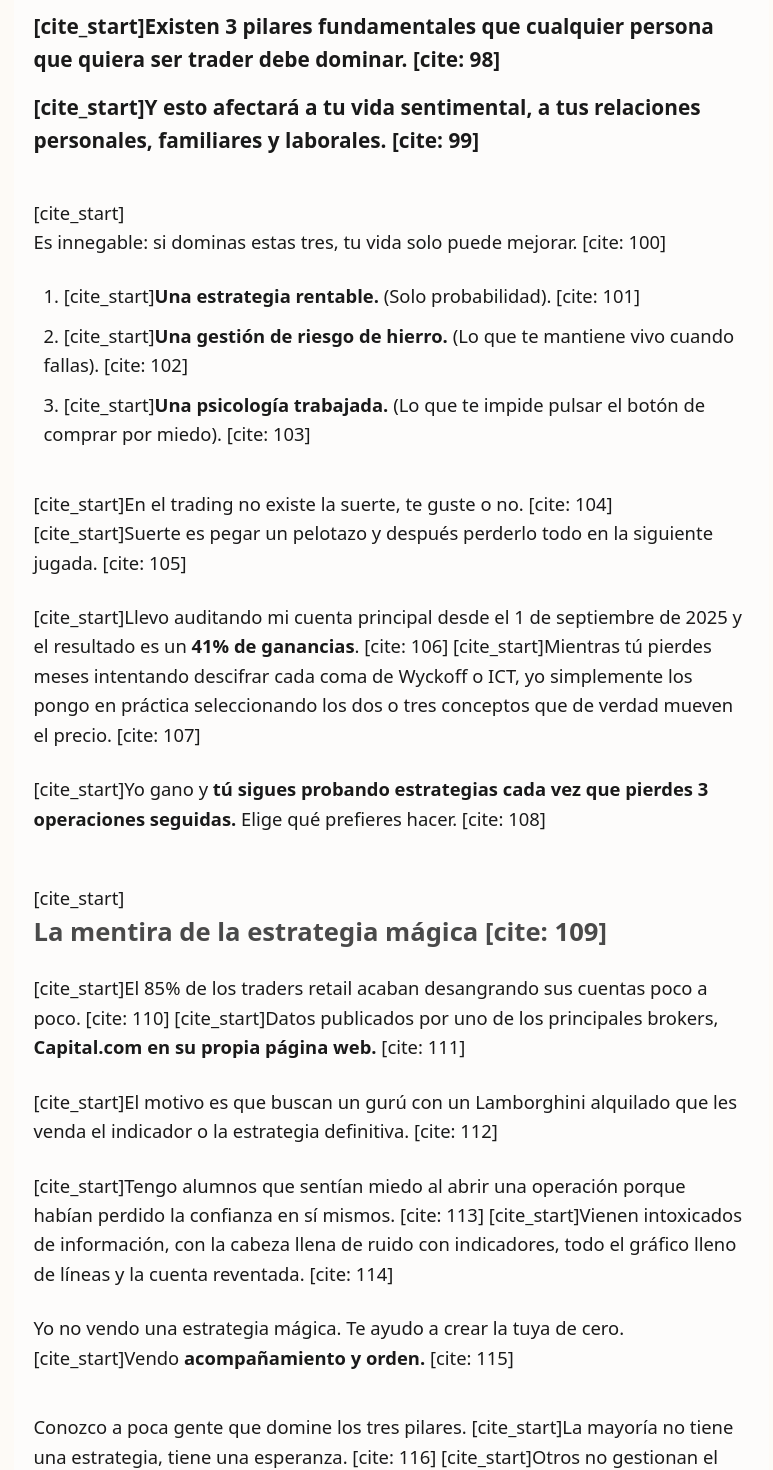
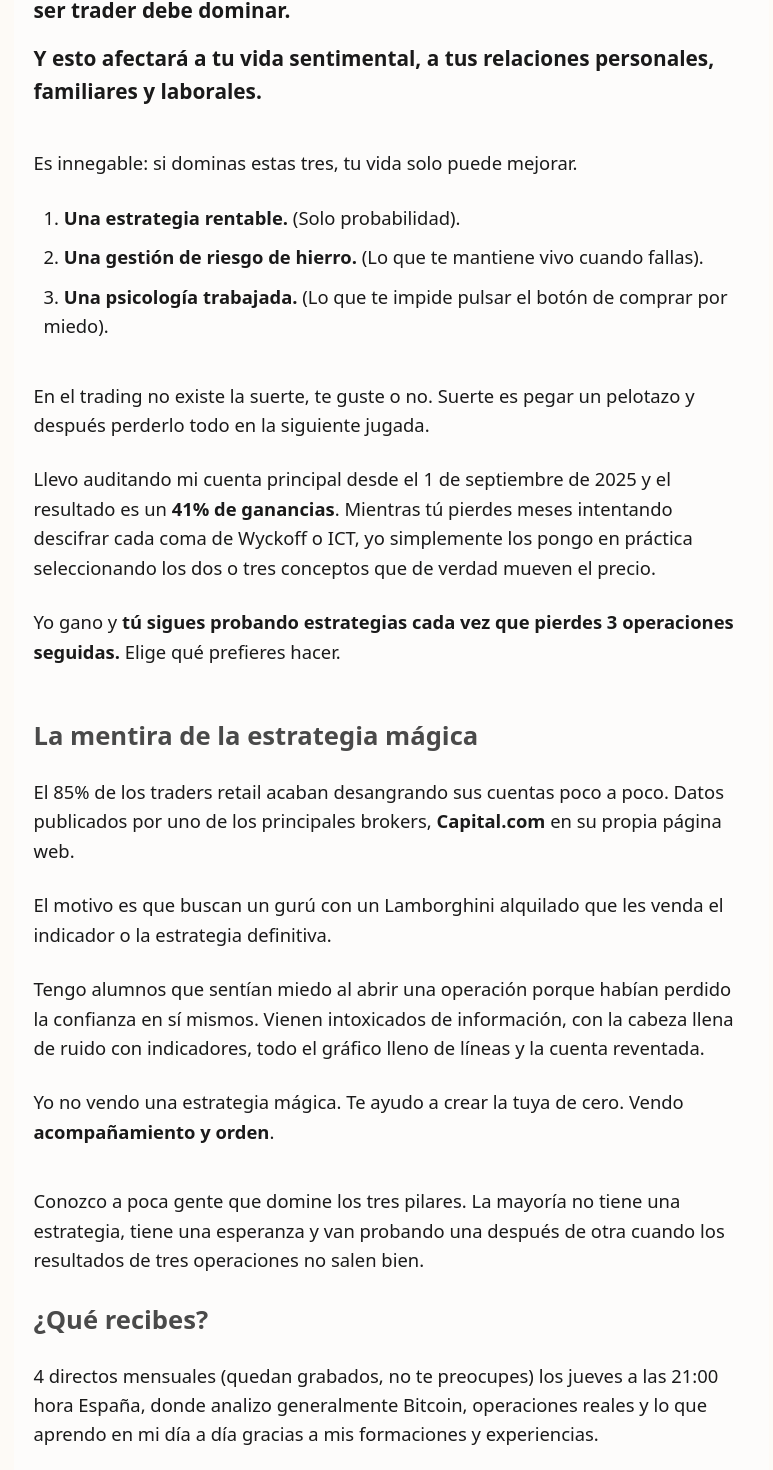
Before and after one commit to Lobosrf/My-web, a Next.js app: page /entrar in a window 1280 px wide. Shown: the part 249-1719 px from the top of the page, without its empty margins (249-1022 px from the left). Built offline with nearby package versions, Linux system fonts and the light colour scheme.

Commit message:
fix: eliminar fondo blanco y etiquetas de citacion

```diff
--- a/app/entrar/page.tsx
+++ b/app/entrar/page.tsx
@@ -3,124 +3,91 @@ import Image from 'next/image';
 export default function EntrarPage() {
     return (
         <main style={{
-            backgroundColor: '#fdfcfb', // Fondo crema único para toda la página
+            backgroundColor: '#fdfcfb',
             minHeight: '100vh',
             color: '#1a1a1a',
             fontFamily: 'system-ui, -apple-system, sans-serif',
             padding: '60px 20px'
         }}>
-            {/* Contenedor con ancho de lectura cómodo (ensanchado un 5%) */}
-            <div style={{ maxWidth: '715px', margin: '0 auto', backgroundColor: 'transparent' }}>
+            <div style={{ maxWidth: '715px', margin: '0 auto' }}>
 
                 <article style={{ lineHeight: '1.6', fontSize: '1.15rem' }}>
 
                     <h1 style={{ fontSize: '2.8rem', fontWeight: '900', marginBottom: '20px', letterSpacing: '-0.04em' }}>
-                        [cite_start]Tres habilidades [cite: 97]
+                        Tres habilidades
                     </h1>
 
                     <p style={{ fontSize: '1.3rem', fontWeight: '700', marginBottom: '15px' }}>
-                        [cite_start]Existen 3 pilares fundamentales que cualquier persona que quiera ser trader debe dominar. [cite: 98]
+                        Existen 3 pilares fundamentales que cualquier persona que quiera ser trader debe dominar.
                     </p>
 
                     <p style={{ fontSize: '1.3rem', fontWeight: '700', marginBottom: '40px' }}>
-                        [cite_start]Y esto afectará a tu vida sentimental, a tus relaciones personales, familiares y laborales. [cite: 99]
+                        Y esto afectará a tu vida sentimental, a tus relaciones personales, familiares y laborales.
                     </p>
 
-                    [cite_start]<p style={{ marginBottom: '25px' }}>Es innegable: si dominas estas tres, tu vida solo puede mejorar. [cite: 100]</p>
+                    <p style={{ marginBottom: '25px' }}>Es innegable: si dominas estas tres, tu vida solo puede mejorar.</p>
 
                     <div style={{ marginBottom: '40px', paddingLeft: '10px' }}>
-                        <p style={{ marginBottom: '10px' }}>1. [cite_start]<strong>Una estrategia rentable.</strong> (Solo probabilidad). [cite: 101]</p>
-                        <p style={{ marginBottom: '10px' }}>2. [cite_start]<strong>Una gestión de riesgo de hierro.</strong> (Lo que te mantiene vivo cuando fallas). [cite: 102]</p>
-                        <p style={{ marginBottom: '10px' }}>3. [cite_start]<strong>Una psicología trabajada.</strong> (Lo que te impide pulsar el botón de comprar por miedo). [cite: 103]</p>
+                        <p style={{ marginBottom: '10px' }}>1. <strong>Una estrategia rentable.</strong> (Solo probabilidad).</p>
+                        <p style={{ marginBottom: '10px' }}>2. <strong>Una gestión de riesgo de hierro.</strong> (Lo que te mantiene vivo cuando fallas).</p>
+                        <p style={{ marginBottom: '10px' }}>3. <strong>Una psicología trabajada.</strong> (Lo que te impide pulsar el botón de comprar por miedo).</p>
                     </div>
 
-                    <p style={{ marginBottom: '25px' }}>
-                        [cite_start]En el trading no existe la suerte, te guste o no. [cite: 104] [cite_start]Suerte es pegar un pelotazo y después perderlo todo en la siguiente jugada. [cite: 105]
-                    </p>
+                    <p style={{ marginBottom: '25px' }}>En el trading no existe la suerte, te guste o no. Suerte es pegar un pelotazo y después perderlo todo en la siguiente jugada.</p>
 
                     <p style={{ marginBottom: '25px' }}>
-                        [cite_start]Llevo auditando mi cuenta principal desde el 1 de septiembre de 2025 y el resultado es un <strong>41% de ganancias</strong>. [cite: 106]
-                        [cite_start]Mientras tú pierdes meses intentando descifrar cada coma de Wyckoff o ICT, yo simplemente los pongo en práctica seleccionando los dos o tres conceptos que de verdad mueven el precio. [cite: 107]
+                        Llevo auditando mi cuenta principal desde el 1 de septiembre de 2025 y el resultado es un <strong>41% de ganancias</strong>.
+                        Mientras tú pierdes meses intentando descifrar cada coma de Wyckoff o ICT, yo simplemente los pongo en práctica seleccionando los dos o tres conceptos que de verdad mueven el precio.
                     </p>
 
                     <p style={{ marginBottom: '50px' }}>
-                        [cite_start]Yo gano y <strong>tú sigues probando estrategias cada vez que pierdes 3 operaciones seguidas.</strong> Elige qué prefieres hacer. [cite: 108]
+                        Yo gano y <strong>tú sigues probando estrategias cada vez que pierdes 3 operaciones seguidas.</strong> Elige qué prefieres hacer.
                     </p>
 
-                    [cite_start]<h2 style={{ fontSize: '1.6rem', fontWeight: '900', marginBottom: '20px' }}>La mentira de la estrategia mágica [cite: 109]</h2>
+                    <h2 style={{ fontSize: '1.6rem', fontWeight: '900', marginBottom: '20px' }}>La mentira de la estrategia mágica</h2>
 
                     <p style={{ marginBottom: '25px' }}>
-                        [cite_start]El 85% de los traders retail acaban desangrando sus cuentas poco a poco. [cite: 110]
-                        [cite_start]Datos publicados por uno de los principales brokers, <strong>Capital.com en su propia página web.</strong> [cite: 111]
+                        El 85% de los traders retail acaban desangrando sus cuentas poco a poco.
+                        Datos publicados por uno de los principales brokers, <strong>Capital.com</strong> en su propia página web.
                     </p>
 
-                    <p style={{ marginBottom: '25px' }}>
-                        [cite_start]El motivo es que buscan un gurú con un Lamborghini alquilado que les venda el indicador o la estrategia definitiva. [cite: 112]
-                    </p>
+                    <p style={{ marginBottom: '25px' }}>El motivo es que buscan un gurú con un Lamborghini alquilado que les venda el indicador o la estrategia definitiva.</p>
 
                     <p style={{ marginBottom: '25px' }}>
-                        [cite_start]Tengo alumnos que sentían miedo al abrir una operación porque habían perdido la confianza en sí mismos. [cite: 113]
-                        [cite_start]Vienen intoxicados de información, con la cabeza llena de ruido con indicadores, todo el gráfico lleno de líneas y la cuenta reventada. [cite: 114]
+                        Tengo alumnos que sentían miedo al abrir una operación porque habían perdido la confianza en sí mismos.
+                        Vienen intoxicados de información, con la cabeza llena de ruido con indicadores, todo el gráfico lleno de líneas y la cuenta reventada.
                     </p>
 
                     <p style={{ marginBottom: '40px' }}>
-                        Yo no vendo una estrategia mágica. Te ayudo a crear la tuya de cero. [cite_start]Vendo <strong>acompañamiento y orden.</strong> [cite: 115]
+                        Yo no vendo una estrategia mágica. Te ayudo a crear la tuya de cero. Vendo <strong>acompañamiento y orden</strong>.
                     </p>
 
-                    <p style={{ marginBottom: '25px' }}>
-                        Conozco a poca gente que domine los tres pilares. [cite_start]La mayoría no tiene una estrategia, tiene una esperanza. [cite: 116]
-                        [cite_start]Otros no gestionan el riesgo, simplemente apuestan. [cite: 117]
-                        [cite_start]Y de la psicología… aquí es donde puedo ayudarte. [cite: 118] [cite_start]Necesitas añadir la palabra "disciplina" a tu diccionario. [cite: 119]
-                    </p>
+                    <p style={{ marginBottom: '25px' }}>Conozco a poca gente que domine los tres pilares. La mayoría no tiene una estrategia, tiene una esperanza y van probando una después de otra cuando los resultados de tres operaciones no salen bien.</p>
 
-                    [cite_start]<h2 style={{ fontSize: '1.6rem', fontWeight: '900', marginBottom: '20px' }}>¿Qué recibes? [cite: 120]</h2>
-                    <p style={{ marginBottom: '25px' }}>
-                        [cite_start]4 directos mensuales los jueves a las 21:00 hora España, donde analizo Bitcoin, operaciones reales y experiencias. [cite: 121]
-                    </p>
+                    <h2 style={{ fontSize: '1.6rem', fontWeight: '900', marginBottom: '20px' }}>¿Qué recibes?</h2>
+                    <p style={{ marginBottom: '25px' }}>4 directos mensuales (quedan grabados, no te preocupes) los jueves a las 21:00 hora España, donde analizo generalmente Bitcoin, operaciones reales y lo que aprendo en mi día a día gracias a mis formaciones y experiencias.</p>
 
-                    {/* Testimonios con fondo transparente para no crear bloques blancos */}
-                    <div style={{ margin: '50px 0', display: 'flex', flexDirection: 'column', gap: '20px' }}>
-                        <img src="/testimonio1.png" alt="Testimonio" style={{ width: '100%', borderRadius: '4px' }} />
-                        <img src="/testimonio2.png" alt="Testimonio" style={{ width: '100%', borderRadius: '4px' }} />
-                        <img src="/testimonio3.png" alt="Testimonio" style={{ width: '100%', borderRadius: '4px' }} />
-                    </div>
-
-                    <p style={{ marginBottom: '25px' }}>
-                        Fíate de tu instinto. [cite_start]Si crees que el 41% de rentabilidad es suerte, <strong>NO ENTRES.</strong> [cite: 133]
-                        [cite_start]Si no puedes asistir a las clases en directo, <strong>NO ENTRES.</strong> [cite: 136]
-                    </p>
-
-                    {/* Botón de Pago */}
                     <div style={{ textAlign: 'center', margin: '60px 0' }}>
-                        <a href="#" style={{
-                            backgroundColor: '#000',
-                            color: '#fff',
-                            padding: '20px 40px',
-                            fontSize: '1.4rem',
-                            fontWeight: '900',
-                            textDecoration: 'none',
-                            borderRadius: '4px',
-                            display: 'block'
-                        }}>
-                            [cite_start]ENLACE DE PAGO [cite: 137]
+                        <a href="#" style={{ backgroundColor: '#000', color: '#fff', padding: '20px 40px', fontSize: '1.4rem', fontWeight: '900', textDecoration: 'none', borderRadius: '4px', display: 'block' }}>
+                            ENLACE DE PAGO
                         </a>
                     </div>
 
-                    [cite_start]<h2 style={{ fontSize: '1.6rem', fontWeight: '900', marginBottom: '20px' }}>Preguntas frecuentes [cite: 153]</h2>
+                    <h2 style={{ fontSize: '1.6rem', fontWeight: '900', marginBottom: '20px' }}>Preguntas frecuentes</h2>
 
-                    [cite_start]<p style={{ marginBottom: '10px' }}><strong>¿Tendré acceso a ti? [cite: 154]</strong></p>
-                    [cite_start]<p style={{ marginBottom: '25px' }}>Si eres socio, en los directos tendrás la opción de poner la cámara y el micro para preguntar lo que quieras. [cite: 155]</p>
+                    <p style={{ marginBottom: '10px' }}><strong>¿Tendré acceso a ti?</strong></p>
+                    <p style={{ marginBottom: '25px' }}>Si eres socio, en los directos tendrás la opción de poner la cámara y el micro para preguntar lo que quieras.</p>
 
-                    [cite_start]<p style={{ marginBottom: '10px' }}><strong>¿Cuándo son los directos? [cite: 157]</strong></p>
-                    [cite_start]<p style={{ marginBottom: '25px' }}>Todos los jueves sin excepción a las 21:00 horas España. [cite: 158]</p>
+                    <p style={{ marginBottom: '10px' }}><strong>¿Cuándo son los directos?</strong></p>
+                    <p style={{ marginBottom: '25px' }}>Todos los jueves sin excepción a las 21:00 horas España.</p>
 
                     <img src="/esqui.jpg" alt="Pirineos" style={{ width: '100%', marginBottom: '40px', borderRadius: '4px' }} />
 
-                    [cite_start]<p style={{ marginBottom: '10px' }}><strong>¿Cuánto vale? [cite: 187]</strong></p>
-                    [cite_start]<p style={{ marginBottom: '40px' }}>20€/mes sin permanencia y para siempre. [cite: 188] [cite_start]El precio se mantiene hasta el 8 de febrero. [cite: 189]</p>
+                    <p style={{ marginBottom: '10px' }}><strong>¿Cuánto vale?</strong></p>
+                    <p style={{ marginBottom: '40px' }}>20€/mes sin permanencia y para siempre. El precio se mantiene hasta el día 8 de febrero de 2026.</p>
 
                     <p style={{ fontSize: '1.2rem', fontWeight: '800', marginTop: '50px', textAlign: 'center' }}>
-                        [cite_start]Hasta que no entiendas que invertir en ti no es un gasto, <strong>NO TE APUNTES.</strong> [cite: 192]
+                        Hasta que no entiendas que invertir en ti no es un gasto, <strong>NO TE APUNTES.</strong>
                     </p>
 
                 </article>
```
